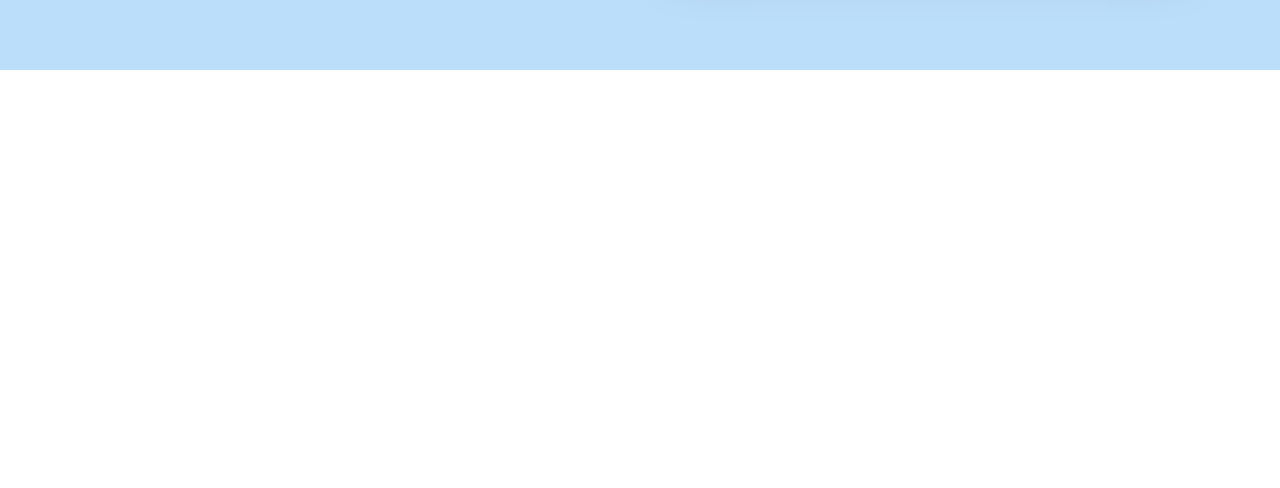
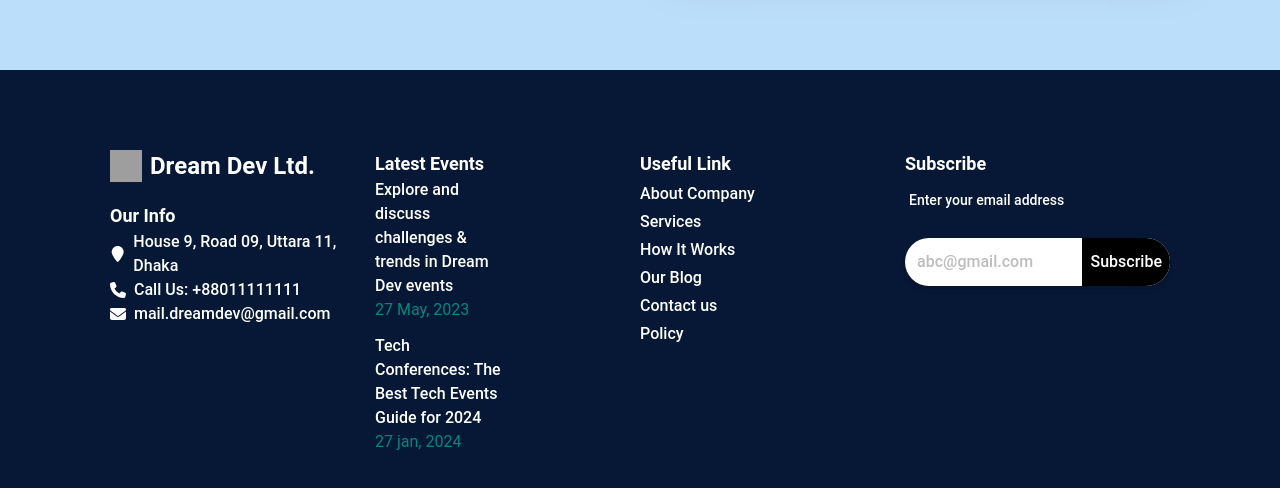
Before and after one commit to HabiburRahnan/Dream-dev, a React (Vite) app: page / in a window 1280 px wide. Shown: the part 4448-4936 px from the top of the page. Before the commit the page ends 4518 px from the top, so only its background shows below. Built offline with nearby package versions, Linux system fonts and the light colour scheme; grey boxes are pictures that could not be loaded.

Commit message:
footer section code and design

```diff
--- a/package.json
+++ b/package.json
@@ -15,6 +15,7 @@
     "localforage": "^1.10.0",
     "match-sorter": "^6.3.3",
     "react": "^18.2.0",
+    "react-countup": "^6.5.0",
     "react-dom": "^18.2.0",
     "react-icons": "^5.0.1",
     "react-router-dom": "^6.21.3",
--- a/src/Page/Home/Home.jsx
+++ b/src/Page/Home/Home.jsx
@@ -14,6 +14,7 @@ const Home = () => {
       <Services></Services>
       <HeroSection></HeroSection>
       <Hero></Hero>
+
     </div>
   );
 };
--- a/src/Page/Sheard/Footer/Footer.jsx
+++ b/src/Page/Sheard/Footer/Footer.jsx
@@ -1,10 +1,96 @@
-
+import { FaEnvelope, FaLocationPin, FaPhone } from "react-icons/fa6";
 const Footer = () => {
-    return (
-        <div>
-
+  return (
+    <div>
+      <footer className=" bg-[#061835] p-4 pt-10 md:p-10 text-white">
+        <div className="container mx-auto relative grid md:grid-cols-2 lg:grid-cols-4 bottom-0 p-4 md:p-10">
+          <nav className="w-full text-white">
+            <header className="flex gap-2 items-center">
+              <img
+                src="https://i.ibb.co/Zx9dHn3/Black-White-Simple-Monochrome-Initial-Name-Logo.png"
+                alt="img"
+                className="w-8 h-8"
+              />
+              <p className="text-primary-black text-2xl font-bold">
+                Dream Dev Ltd.
+              </p>
+            </header>
+            <div className="text-primary-black font-medium ">
+              <p className="font-semibold text-lg mt-5">Our Info</p>
+              <div className="">
+                <p className="flex items-center gap-2">
+                  <FaLocationPin className="text-white" />
+                  <span>House 9, Road 09, Uttara 11, Dhaka</span>
+                </p>
+                <p className="flex items-center gap-2">
+                  <FaPhone className="text-white" />
+                  <span>Call Us: +88011111111</span>
+                </p>
+                <p className="flex items-center gap-2">
+                  <FaEnvelope className="text-white" />
+                  <a href="mailto:mail.techtitan@gmail.com">
+                    mail.dreamdev@gmail.com
+                  </a>
+                </p>
+              </div>
+            </div>
+          </nav>
+          <nav className="w-full text-primary-black md:w-1/2">
+            <header className="text-primary-black mt-3 lg:mt-0 text-lg font-bold">
+              Latest Events
+            </header>
+            <div>
+              <a className="link link-hover font-medium">
+                Explore and discuss challenges & trends in Dream Dev events
+              </a>
+              <p className="text-teal-600 mb-3">27 May, 2023</p>
+            </div>
+            <div>
+              <a className="link link-hover font-medium">
+                Tech Conferences: The Best Tech Events Guide for 2024
+              </a>
+              <p className="text-teal-600 mb-3">27 jan, 2024</p>
+            </div>
+          </nav>
+          <nav className="w-full text-primary-black font-medium">
+            <header className="text-primary-black text-lg font-bold">
+              Useful Link
+            </header>
+            <div className="flex flex-col gap-1 mt-1">
+              <a className="link link-hover">About Company</a>
+              <a className="link link-hover">Services</a>
+              <a className="link link-hover">How It Works</a>
+              <a className="link link-hover">Our Blog</a>
+              <a className="link link-hover">Contact us</a>
+              <a className="link link-hover">Policy</a>
+            </div>
+          </nav>
+          <form className="w-full">
+            <header className="text-primary-black text-lg font-bold">
+              Subscribe
+            </header>
+            <fieldset className="form-control w-full font-medium">
+              <label className="label mt-1">
+                <span className="label-text text-white ">
+                  Enter your email address
+                </span>
+              </label>
+              <div className="relative mt-5">
+                <input
+                  type="email"
+                  placeholder="abc@gmail.com"
+                  className="p-3 rounded-full shadow-md text-primary-black w-full pr-16"
+                />
+                <button className="h-full text-white rounded-r-full px-2 bg-black hover:bg-black absolute top-0 right-0 rounded-l-none">
+                  Subscribe
+                </button>
+              </div>
+            </fieldset>
+          </form>
         </div>
-    );
+      </footer>
+    </div>
+  );
 };
 
 export default Footer;
--- a/src/Page/Sheard/Navbar/Navbar.jsx
+++ b/src/Page/Sheard/Navbar/Navbar.jsx
@@ -7,19 +7,19 @@ const Navbar = () => {
         <Link to="/">Home</Link>
       </li>
       <li>
-        <Link to="/services">Services</Link>
+        <Link to="/">Services</Link>
       </li>
       <li>
-        <Link to="/products">Products</Link>
+        <Link to="/">Products</Link>
       </li>
       <li>
-        <Link to="/about">About</Link>
+        <Link to="/">About</Link>
       </li>
       <li>
-        <Link to="/industries">Industries</Link>
+        <Link to="/">Industries</Link>
       </li>
       <li>
-        <Link to="/client">Client</Link>
+        <Link to="/">Client</Link>
       </li>
     </>
   );
@@ -61,7 +61,9 @@ const Navbar = () => {
         <ul className="menu menu-horizontal px-1">{navLink}</ul>
       </div>
       <div className="navbar-end">
-        <Link to="/global" className=" btn">Global</Link>
+        <Link to="/global" className=" btn">
+          Global
+        </Link>
       </div>
     </div>
   );
```
Also changed, not shown: 1 other file (tests, documents, lock files or other folders).
